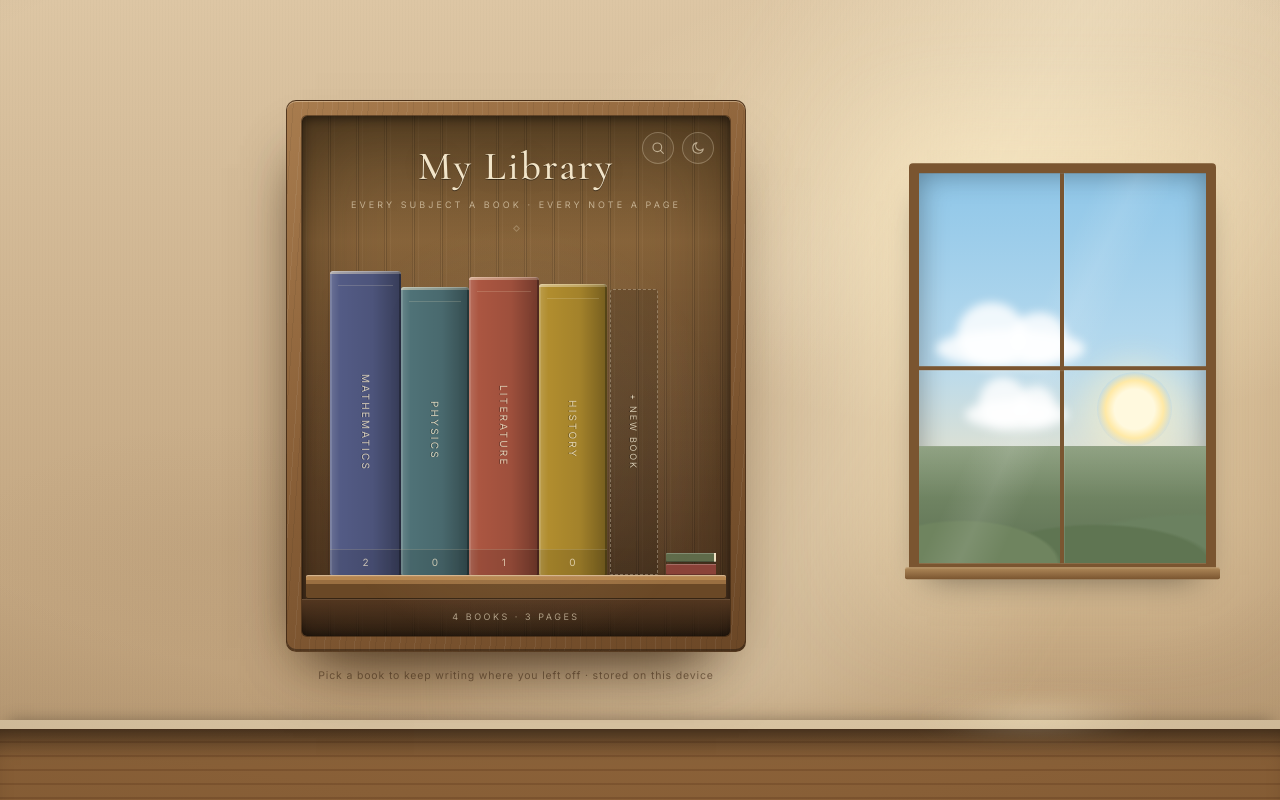
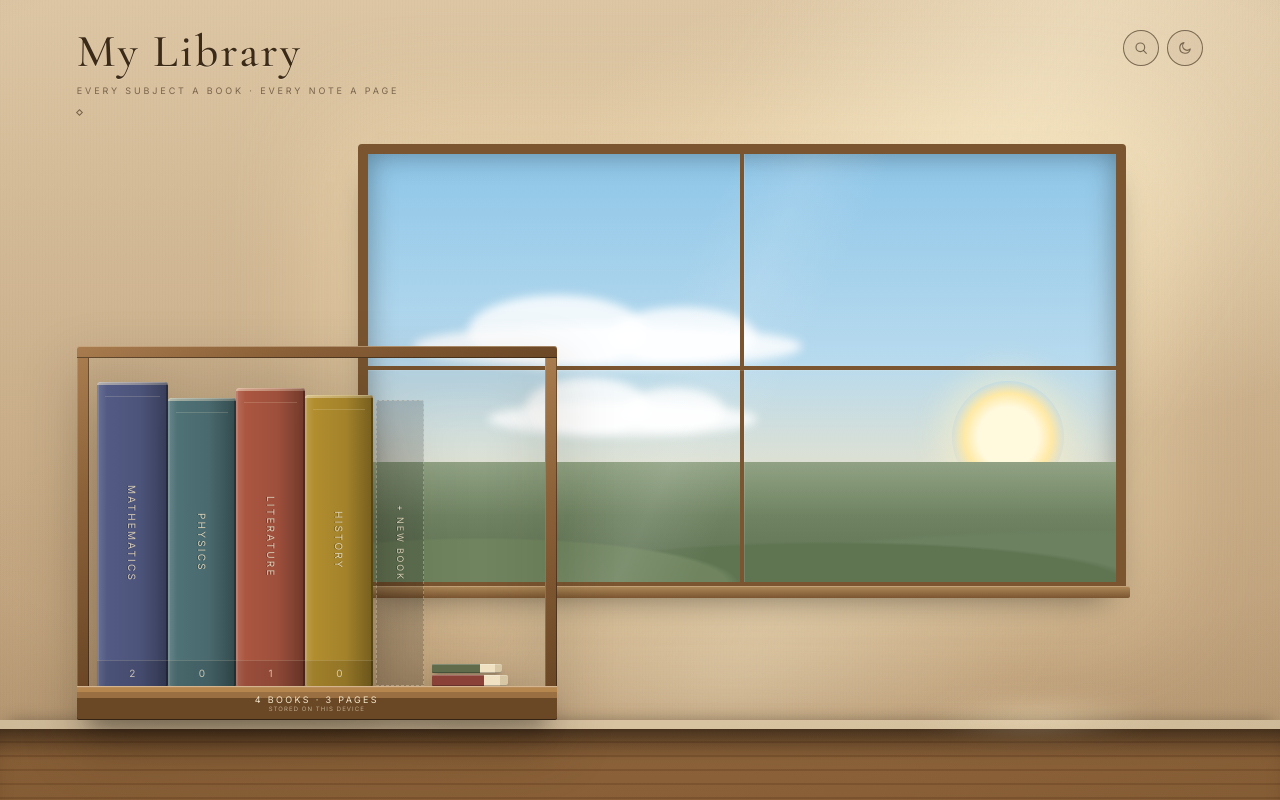
Before and after one commit to olcanaskar/my-library, a Next.js app: page / in a window 1280 px wide. Built offline with nearby package versions, Linux system fonts and the light colour scheme.

Commit message:
feat: set the open shelf in front of the window

```diff
--- a/app/globals.css
+++ b/app/globals.css
@@ -123,15 +123,14 @@ body {
   }
 }
 
-/* ---------- library cabinet ----------
-   The shelf is a wooden cabinet standing in a warm room. Every colour is
-   driven off the tokens below so dark mode can re-stain the wood without
-   touching the layout. */
+/* ---------- the room and the open shelf ----------
+   The books stand on an open shelf in front of the window: there is no back
+   panel, so the sky shows through the gaps. Every colour comes from the
+   tokens below, which is how dark mode turns the same room into night. */
 
 .library-scene {
   --lib-cream: #f2e5c9;
   --lib-cream-soft: rgba(242, 229, 201, 0.62);
-  --lib-cream-faint: rgba(242, 229, 201, 0.28);
   --room-wall-top: #ddc6a4;
   --room-wall-bottom: #b99a73;
   --room-glow: rgba(255, 241, 205, 0.5);
@@ -164,12 +163,13 @@ body {
   --cloud-opacity: 1;
   --light-pool: rgba(255, 240, 205, 0.42);
   --wood-frame: linear-gradient(150deg, #a87c4e 0%, #8a6038 44%, #6b4726 100%);
-  --wood-panel: linear-gradient(180deg, #96703f 0%, #85603a 55%, #775231 100%);
   --wood-shelf-light: #b6864f;
   --wood-shelf-dark: #6a4826;
-  --wood-footer: #533720;
-  --wood-edge: rgba(52, 32, 14, 0.65);
   --spine-base: clamp(190px, min(36vw, 38vh), 320px);
+  --room-ink: #3b2a18;
+  --room-ink-soft: rgba(59, 42, 24, 0.62);
+  --room-ink-shadow: rgba(255, 250, 235, 0.25);
+  --floor-h: clamp(70px, 10vh, 120px);
 
   position: relative;
   overflow: hidden;
@@ -234,11 +234,11 @@ html[data-theme="dark"] .library-scene {
   --cloud-opacity: 0;
   --light-pool: rgba(150, 180, 230, 0.1);
   --wood-frame: linear-gradient(150deg, #6c4d31 0%, #513822 45%, #372414 100%);
-  --wood-panel: linear-gradient(180deg, #5e4630 0%, #4c3622 55%, #3f2c1b 100%);
   --wood-shelf-light: #6f4d2c;
   --wood-shelf-dark: #402b17;
-  --wood-footer: #2a1c0f;
-  --wood-edge: rgba(12, 7, 2, 0.7);
+  --room-ink: #f2e5c9;
+  --room-ink-soft: rgba(242, 229, 201, 0.6);
+  --room-ink-shadow: rgba(0, 0, 0, 0.5);
 }
 
 /* ---------- the room ---------- */
@@ -275,26 +275,85 @@ html[data-theme="dark"] .library-scene {
   min-height: 100dvh;
   width: 100%;
   flex-direction: column;
-  align-items: center;
-  justify-content: center;
-  padding: 2rem 0.75rem 3rem;
+  padding: clamp(20px, 3.5vh, 40px) clamp(22px, 6vw, 80px) 0;
 }
 
-@media (min-width: 700px) {
-  .room-stage {
-    padding-right: clamp(0px, 24vw, 260px);
-  }
+.room-head {
+  display: flex;
+  width: 100%;
+  align-items: flex-start;
+  justify-content: space-between;
+  gap: 16px;
+  color: var(--room-ink);
+}
+
+.room-heading {
+  font-family: var(--font-cormorant), Georgia, serif;
+  font-size: clamp(32px, 4.6vw, 46px);
+  font-weight: 500;
+  line-height: 1;
+  letter-spacing: 0.05em;
+  text-shadow: 0 1px 0 var(--room-ink-shadow);
+}
+
+.room-sub {
+  margin-top: 10px;
+  font-size: 9px;
+  letter-spacing: 0.32em;
+  text-transform: uppercase;
+  color: var(--room-ink-soft);
+}
+
+.room-ornament {
+  display: block;
+  width: 5px;
+  height: 5px;
+  margin-top: 12px;
+  transform: rotate(45deg);
+  border: 1px solid var(--room-ink-soft);
+}
+
+.room-actions {
+  display: flex;
+  flex: none;
+  gap: 8px;
+  padding-top: 2px;
+}
+
+.room-action {
+  display: grid;
+  place-items: center;
+  width: 36px;
+  height: 36px;
+  border: 1px solid var(--room-ink-soft);
+  border-radius: 999px;
+  background: color-mix(in srgb, var(--room-ink) 4%, transparent);
+  color: var(--room-ink-soft);
+  transition:
+    color 160ms ease-out,
+    border-color 160ms ease-out,
+    background-color 160ms ease-out;
+}
+
+.room-action:hover {
+  color: var(--room-ink);
+  border-color: var(--room-ink);
+  background: color-mix(in srgb, var(--room-ink) 8%, transparent);
+}
+
+.room-action:focus-visible {
+  outline: 2px solid var(--room-ink);
+  outline-offset: 2px;
 }
 
 .room-window {
   position: absolute;
-  top: 46%;
-  right: 5%;
-  width: clamp(170px, 24vw, 330px);
-  aspect-ratio: 3 / 4;
+  top: 18%;
+  left: 28%;
+  width: min(60vw, 780px);
+  height: min(56vh, 520px);
   z-index: 1;
-  transform: translateY(-50%);
-  border: clamp(8px, 0.85vw, 12px) solid var(--window-frame);
+  border: clamp(8px, 0.8vw, 12px) solid var(--window-frame);
   border-radius: 4px;
   background: var(--window-frame);
   box-shadow:
@@ -326,9 +385,9 @@ html[data-theme="dark"] .library-scene {
 
 .window-sun {
   position: absolute;
-  top: 51%;
-  right: 12%;
-  width: 26%;
+  top: 53%;
+  right: 7%;
+  width: 15%;
   aspect-ratio: 1;
   border-radius: 50%;
   background: radial-gradient(
@@ -343,9 +402,9 @@ html[data-theme="dark"] .library-scene {
 
 .window-moon {
   position: absolute;
-  top: 51%;
-  right: 15%;
-  width: 23%;
+  top: 53%;
+  right: 9%;
+  width: 14%;
   aspect-ratio: 1;
   border-radius: 50%;
   background: radial-gradient(
@@ -425,7 +484,7 @@ html[data-theme="dark"] .library-scene {
   right: 0;
   bottom: 0;
   left: 0;
-  height: 30%;
+  height: 28%;
   background:
     radial-gradient(
       55% 62% at 15% 102%,
@@ -502,7 +561,7 @@ html[data-theme="dark"] .window-sill {
   bottom: 0;
   left: 0;
   z-index: 0;
-  height: clamp(70px, 10vh, 120px);
+  height: var(--floor-h);
   border-top: 9px solid var(--room-baseboard);
   background:
     linear-gradient(180deg, rgba(0, 0, 0, 0.28), transparent 45%),
@@ -528,138 +587,42 @@ html[data-theme="dark"] .window-sill {
   filter: blur(10px);
 }
 
-.cabinet {
+.open-shelf {
   position: relative;
-  width: min(100%, 460px);
-  padding: 15px;
-  border: 1px solid var(--wood-edge);
-  border-radius: 10px;
-  background:
-    repeating-linear-gradient(
-      94deg,
-      rgba(255, 255, 255, 0.055) 0 1px,
-      transparent 1px 6px,
-      rgba(0, 0, 0, 0.06) 6px 7px,
-      transparent 7px 15px
-    ),
-    var(--wood-frame);
-  box-shadow:
-    inset 0 1px 0 rgba(255, 238, 208, 0.4),
-    inset 0 -2px 0 rgba(0, 0, 0, 0.35),
-    0 38px 64px -30px rgba(48, 28, 10, 0.7),
-    -18px 30px 50px -34px rgba(48, 28, 10, 0.6);
+  width: min(480px, 100%);
+  margin-top: auto;
+  margin-bottom: var(--floor-h);
+  align-self: flex-start;
+  filter: drop-shadow(0 22px 26px rgba(30, 16, 4, 0.3));
 }
 
-.cabinet-inner {
-  position: relative;
-  overflow: hidden;
-  border-radius: 5px;
-  background:
-    linear-gradient(
-      180deg,
-      rgba(0, 0, 0, 0.34),
-      rgba(0, 0, 0, 0.04) 24%,
-      rgba(0, 0, 0, 0.34)
-    ),
-    repeating-linear-gradient(
-      90deg,
-      rgba(0, 0, 0, 0.16) 0 1px,
-      rgba(0, 0, 0, 0.02) 1px 4px,
-      rgba(255, 255, 255, 0.03) 4px 5px,
-      rgba(0, 0, 0, 0.02) 5px 26px,
-      rgba(0, 0, 0, 0.12) 26px 27px,
-      rgba(255, 255, 255, 0.03) 27px 28px
-    ),
-    var(--wood-panel);
+.shelf-rail {
+  height: 12px;
+  border-radius: 3px 3px 0 0;
+  background: var(--wood-frame);
   box-shadow:
-    0 0 0 1px rgba(40, 24, 10, 0.5),
-    inset 0 2px 12px rgba(0, 0, 0, 0.55),
-    inset 0 0 80px rgba(28, 15, 4, 0.45);
+    inset 0 1px 0 rgba(255, 238, 208, 0.35),
+    inset 0 -1px 0 rgba(0, 0, 0, 0.4);
 }
 
-.cabinet-inner::before {
-  content: "";
-  position: absolute;
-  inset: 0;
-  background: radial-gradient(
-    70% 60% at 50% 62%,
-    rgba(255, 226, 178, 0.12),
-    transparent 70%
-  );
-  pointer-events: none;
+.shelf-frame {
+  display: flex;
+  align-items: stretch;
 }
 
-.cabinet-head {
-  position: relative;
-  padding: 30px 22px 0;
-  text-align: center;
+.shelf-post {
+  width: 12px;
+  flex: none;
+  background: var(--wood-frame);
+  box-shadow:
+    inset 1px 0 0 rgba(255, 238, 208, 0.18),
+    inset -1px 0 0 rgba(0, 0, 0, 0.35);
 }
 
-.cabinet-title {
-  font-family: var(--font-cormorant), Georgia, serif;
-  font-size: clamp(30px, 4.6vw, 40px);
-  font-weight: 500;
-  line-height: 1;
-  letter-spacing: 0.05em;
-  color: var(--lib-cream);
-  text-shadow:
-    0 1px 0 rgba(0, 0, 0, 0.45),
-    0 0 22px rgba(0, 0, 0, 0.2);
-}
-
-.cabinet-sub {
-  margin-top: 12px;
-  font-size: 9px;
-  letter-spacing: 0.34em;
-  text-transform: uppercase;
-  color: var(--lib-cream-soft);
-}
-
-.cabinet-ornament {
-  display: block;
-  width: 5px;
-  height: 5px;
-  margin: 14px auto 0;
-  transform: rotate(45deg);
-  border: 1px solid var(--lib-cream-faint);
-}
-
-.cabinet-actions {
-  position: absolute;
-  top: 16px;
-  right: 16px;
-  display: flex;
-  gap: 8px;
-}
-
-.cabinet-action {
-  display: grid;
-  place-items: center;
-  width: 32px;
-  height: 32px;
-  border: 1px solid var(--lib-cream-faint);
-  border-radius: 999px;
-  background: rgba(255, 255, 255, 0.04);
-  color: var(--lib-cream-soft);
-  transition:
-    color 160ms ease-out,
-    border-color 160ms ease-out,
-    background-color 160ms ease-out;
-}
-
-.cabinet-action:hover {
-  color: var(--lib-cream);
-  border-color: var(--lib-cream-soft);
-  background: rgba(255, 255, 255, 0.09);
-}
-
-.cabinet-action:focus-visible {
-  outline: 2px solid var(--lib-cream);
-  outline-offset: 2px;
-}
-
-.cabinet-shelf {
-  padding: 26px 14px 0;
+.shelf-opening {
+  flex: 1;
+  min-width: 0;
+  padding: 10px 8px 0;
 }
 
 .shelf-row {
@@ -668,73 +631,88 @@ html[data-theme="dark"] .window-sill {
   justify-content: flex-start;
   gap: 0;
   min-width: max-content;
-  padding: 14px 14px 0;
+  padding: 14px 0 0;
 }
 
 .shelf-board {
-  height: 24px;
-  margin: 0 4px;
-  border-radius: 2px;
+  display: flex;
+  flex-direction: column;
+  align-items: center;
+  justify-content: center;
+  gap: 2px;
+  height: 34px;
+  border-radius: 0 0 2px 2px;
   background: linear-gradient(
     180deg,
     #b98c5c 0 2px,
-    var(--wood-shelf-light) 2px 5px,
-    #9a6f41 5px 9px,
-    var(--wood-shelf-dark) 9px 100%
+    var(--wood-shelf-light) 2px 6px,
+    #9a6f41 6px 12px,
+    var(--wood-shelf-dark) 12px 100%
   );
+  color: var(--lib-cream);
   box-shadow:
     inset 0 1px 0 rgba(255, 242, 215, 0.4),
     inset 0 -1px 0 rgba(0, 0, 0, 0.5),
     0 14px 20px -12px rgba(0, 0, 0, 0.6);
 }
 
-.cabinet-foot {
-  padding: 11px 16px 13px;
-  text-align: center;
+.shelf-count {
   font-size: 9px;
-  letter-spacing: 0.28em;
+  line-height: 1;
+  letter-spacing: 0.26em;
+  text-transform: uppercase;
+}
+
+.shelf-note {
+  font-size: 6px;
+  line-height: 1;
+  letter-spacing: 0.18em;
   text-transform: uppercase;
   color: var(--lib-cream-soft);
-  background: linear-gradient(
-    180deg,
-    var(--wood-footer),
-    rgba(0, 0, 0, 0.35)
-  );
-  box-shadow: inset 0 1px 0 rgba(255, 235, 200, 0.12);
 }
 
-.cabinet-empty {
-  padding: 48px 26px 60px;
+.shelf-empty {
+  display: flex;
+  min-height: calc(var(--spine-base) + 16px);
+  flex-direction: column;
+  align-items: center;
+  justify-content: center;
+  padding: 24px;
+  border: 1px dashed var(--room-ink-soft);
+  border-radius: 2px;
+  background: color-mix(in srgb, var(--room-wall-top) 58%, transparent);
   text-align: center;
-  color: var(--lib-cream);
+  color: var(--room-ink);
+  backdrop-filter: blur(2px);
 }
 
-@media (max-width: 480px) {
-  .cabinet-head {
-    padding: 52px 18px 0;
+@media (max-width: 640px) {
+  .room-stage {
+    padding: 20px 20px 0;
   }
 
-  .cabinet-actions {
-    top: 12px;
-    right: 12px;
+  .room-heading {
+    font-size: 30px;
   }
 
-  .cabinet-sub {
+  .room-sub {
     font-size: 8px;
-    letter-spacing: 0.24em;
+    letter-spacing: 0.22em;
   }
-}
 
-.scene-hint {
-  margin-top: 16px;
-  text-align: center;
-  font-size: 10.5px;
-  letter-spacing: 0.08em;
-  color: rgba(74, 52, 30, 0.62);
-}
+  .room-action {
+    width: 32px;
+    height: 32px;
+  }
 
-html[data-theme="dark"] .scene-hint {
-  color: rgba(236, 223, 194, 0.42);
+  .open-shelf {
+    width: 100%;
+  }
+
+  .room-window {
+    left: 22%;
+    width: 78vw;
+  }
 }
 
 /* spine */
--- a/components/library/LibraryView.tsx
+++ b/components/library/LibraryView.tsx
@@ -48,28 +48,29 @@ export function LibraryView({
     onOpenBook(subject.id, reduce ? null : from);
   }
 
+  const books = `${subjects.length} ${
+    subjects.length === 1 ? "book" : "books"
+  }`;
+  const pages = `${notes.length} ${notes.length === 1 ? "page" : "pages"}`;
+
   return (
     <div className="library-scene min-h-dvh">
       <RoomBackdrop />
 
       <div className="room-stage">
-        <section className="cabinet" aria-labelledby="library-title">
-          <div className="cabinet-inner">
-            <header className="cabinet-head">
-              <h1 id="library-title" className="cabinet-title">
-                My Library
-              </h1>
-              <p className="cabinet-sub">
-                Every subject a book · every note a page
-              </p>
-              <span aria-hidden="true" className="cabinet-ornament" />
+        <header className="room-head">
+          <div className="room-heading-wrap">
+            <h1 className="room-heading">My Library</h1>
+            <p className="room-sub">Every subject a book · every note a page</p>
+            <span aria-hidden="true" className="room-ornament" />
+          </div>
 
-              <div className="cabinet-actions">
+          <div className="room-actions">
             <button
               type="button"
               onClick={onOpenSearch}
               aria-label="Search notes"
-                  className="cabinet-action"
+              className="room-action"
             >
               <SearchIcon className="h-4 w-4" />
             </button>
@@ -77,7 +78,7 @@ export function LibraryView({
               type="button"
               onClick={onToggleTheme}
               aria-label={theme === "dark" ? "Light theme" : "Dark theme"}
-                  className="cabinet-action"
+              className="room-action"
             >
               {theme === "dark" ? (
                 <SunIcon className="h-4 w-4" />
@@ -88,24 +89,36 @@ export function LibraryView({
           </div>
         </header>
 
+        <section className="open-shelf" aria-labelledby="library-title">
+          <h2 id="library-title" className="sr-only">
+            My Library
+          </h2>
+
+          <div aria-hidden="true" className="shelf-rail" />
+
+          <div className="shelf-frame">
+            <span aria-hidden="true" className="shelf-post" />
+
+            <div className="shelf-opening">
               {subjects.length === 0 ? (
-              <div className="cabinet-empty">
-                <BookIcon className="mx-auto h-9 w-9 text-[var(--lib-cream-soft)]" />
-                <h2 className="mt-3 font-display text-2xl">Your shelf is empty</h2>
-                <p className="mt-1 text-xs text-[var(--lib-cream-soft)]">
+                <div className="shelf-empty">
+                  <BookIcon className="mx-auto h-9 w-9 text-[var(--room-ink-soft)]" />
+                  <p className="mt-3 font-display text-2xl text-[var(--room-ink)]">
+                    Your shelf is empty
+                  </p>
+                  <p className="mt-1 text-xs text-[var(--room-ink-soft)]">
                     Add your first subject and give it a place on the shelf.
                   </p>
                   <button
                     type="button"
                     onClick={onNewBook}
-                  className="mt-5 inline-flex items-center gap-1.5 rounded-md border border-[var(--lib-cream-faint)] px-3 py-2 text-xs font-medium tracking-wide text-[var(--lib-cream)] uppercase transition hover:border-[var(--lib-cream-soft)] hover:bg-white/5"
+                    className="mt-5 inline-flex items-center gap-1.5 rounded-md border border-[var(--room-ink-soft)] px-3 py-2 text-xs font-medium tracking-wide text-[var(--room-ink)] uppercase transition hover:bg-white/10"
                   >
                     <PlusIcon className="h-4 w-4" />
                     New book
                   </button>
                 </div>
               ) : (
-              <div className="cabinet-shelf">
                 <div className="shelf-scroll overflow-x-auto">
                   <div className="shelf-row">
                     {subjects.map((subject, index) => (
@@ -135,27 +148,25 @@ export function LibraryView({
                     <ShelfStack />
                   </div>
                 </div>
+              )}
             </div>
-            )}
 
-            <div aria-hidden="true" className="shelf-board" />
+            <span aria-hidden="true" className="shelf-post" />
+          </div>
 
-            <footer className="cabinet-foot">
-              {subjects.length} {subjects.length === 1 ? "book" : "books"} ·{" "}
-              {notes.length} {notes.length === 1 ? "page" : "pages"}
-            </footer>
+          <div className="shelf-board">
+            <span className="shelf-count">
+              {books} · {pages}
+            </span>
+            <span className="shelf-note">Stored on this device</span>
           </div>
         </section>
-
-        <p className="scene-hint">
-          Pick a book to keep writing where you left off · stored on this device
-        </p>
       </div>
     </div>
   );
 }
 
-/** The room around the cabinet: back wall, floor and the window on the right. */
+/** The room around the shelf: back wall, floor and the window behind it. */
 function RoomBackdrop() {
   return (
     <div aria-hidden="true" className="room-backdrop">
```
Lines whose indentation alone changed are shown as unchanged.
